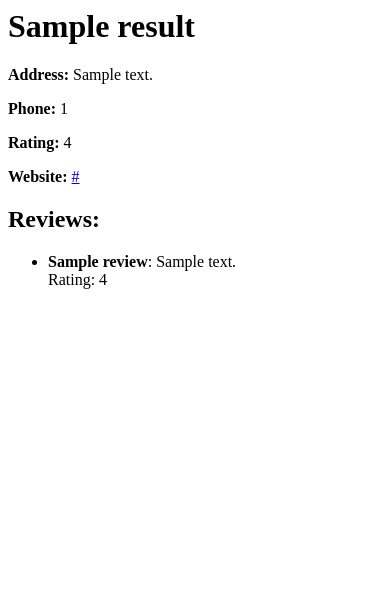
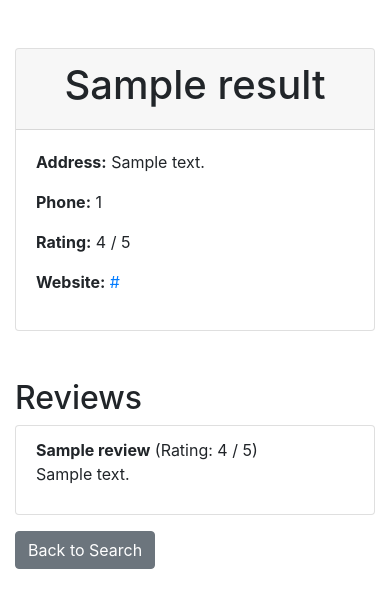
Before and after one commit to CS2340-Team-36/atlanta_food_finder, a Django app: page /restaurant/details/1/ in a window 390 px wide. Shown: the top 608 px of the page. Run offline with Django 5.2, Linux system fonts and the light colour scheme; tables that the repository leaves empty hold one stand-in row (values such as "Sample post"); a database or web service that is not in the repository returns one stand-in record (values such as "Sample title"); data that the repository does not hold is empty; some libraries are stand-ins or nearby versions.

Commit message:
enhanced the look of restaurant details using Bootstrap framework

```diff
--- a/restaurant_details/templates/restaurant_details/restaurant_detail.html
+++ b/restaurant_details/templates/restaurant_details/restaurant_detail.html
@@ -1,15 +1,55 @@
+<!DOCTYPE html>
+<html lang="en">
+  <head>
+    <meta charset="UTF-8" />
+    <meta name="viewport" content="width=device-width, initial-scale=1.0" />
+    <title>{{ restaurant.name }} - Details</title>
+    <!-- Bootstrap CSS -->
+    <link
+      href="https://stackpath.bootstrapcdn.com/bootstrap/4.5.2/css/bootstrap.min.css"
+      rel="stylesheet"
+    />
+  </head>
+  <body>
+    <div class="container mt-5">
+      <div class="card">
+        <div class="card-header text-center">
           <h1>{{ restaurant.name }}</h1>
+        </div>
+        <div class="card-body">
           <p><strong>Address:</strong> {{ restaurant.formatted_address }}</p>
           <p><strong>Phone:</strong> {{ restaurant.formatted_phone_number }}</p>
-<p><strong>Rating:</strong> {{ restaurant.rating }}</p>
-<p><strong>Website:</strong> <a href="{{ restaurant.website }}">{{ restaurant.website }}</a></p>
+          <p><strong>Rating:</strong> {{ restaurant.rating }} / 5</p>
+          <p>
+            <strong>Website:</strong>
+            <a href="{{ restaurant.website }}" target="_blank"
+              >{{ restaurant.website }}</a
+            >
+          </p>
+        </div>
+      </div>
 
-<h2>Reviews:</h2>
-<ul>
+      <div class="mt-5">
+        <h2>Reviews</h2>
+        <ul class="list-group">
           {% for review in restaurant.reviews %}
-        <li>
-            <strong>{{ review.author_name }}</strong>: {{ review.text }}<br>
-            Rating: {{ review.rating }}
+          <li class="list-group-item">
+            <strong>{{ review.author_name }}</strong>
+            <span>(Rating: {{ review.rating }} / 5)</span><br />
+            <p>{{ review.text }}</p>
           </li>
           {% endfor %}
         </ul>
+      </div>
+
+      <a href="{% url 'restaurant_search' %}" class="btn btn-secondary mt-3"
+        >Back to Search</a
+      >
+    </div>
+
+    <!-- Bootstrap JS and dependencies -->
+    <script src="https://code.jquery.com/jquery-3.5.1.slim.min.js"></script>
+    <script src="https://cdn.jsdelivr.net/npm/@popperjs/core@2.5.3/dist/umd/popper.min.js"></script>
+    <script src="https://stackpath.bootstrapcdn.com/bootstrap/4.5.2/js/bootstrap.min.js"></script>
+  </body>
+</html>
```
Also changed, not shown: restaurant_details/templates/restaurant_details/restaurant_search.html (+44 -11 lines). Lines whose indentation alone changed are shown as unchanged.
